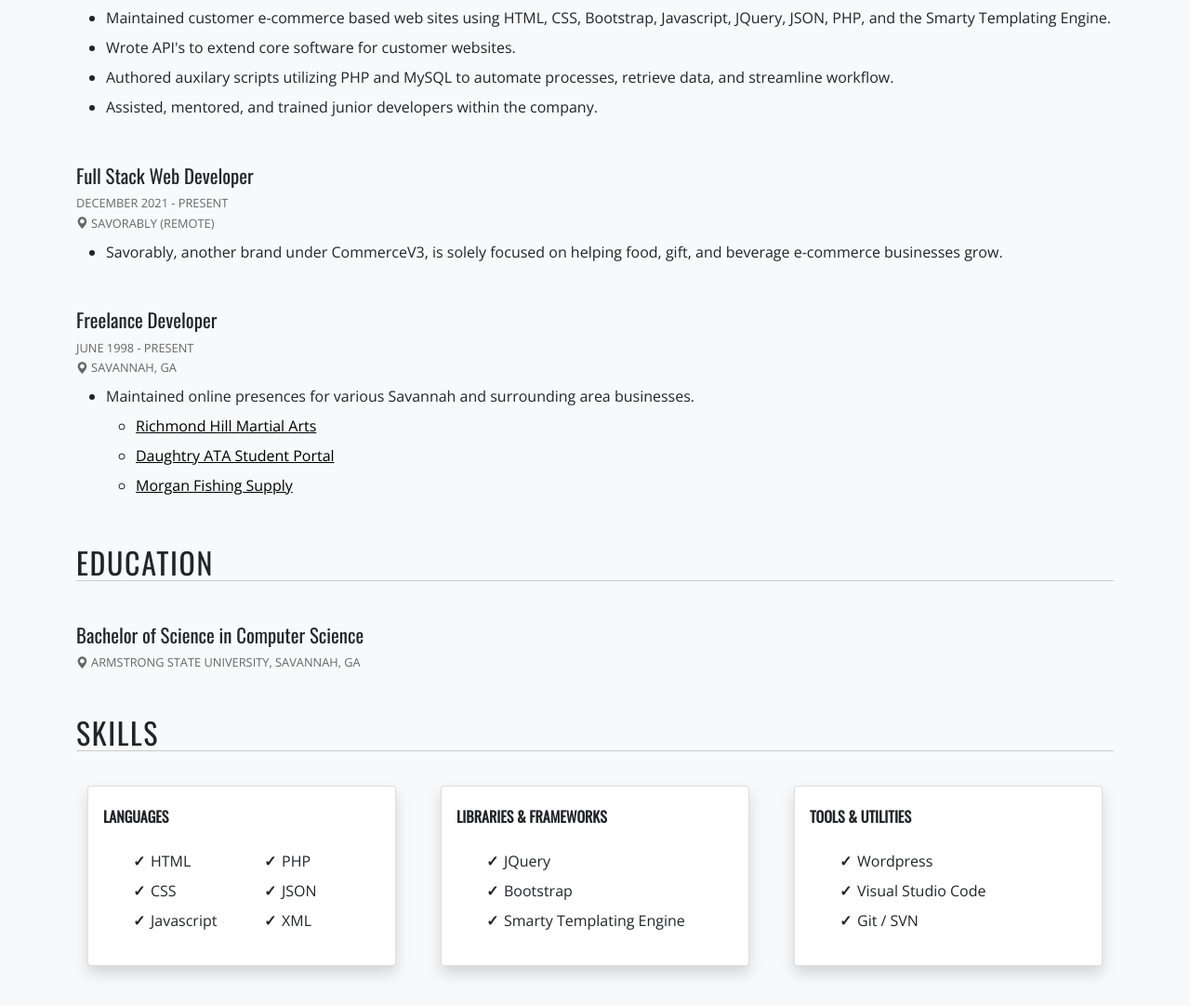
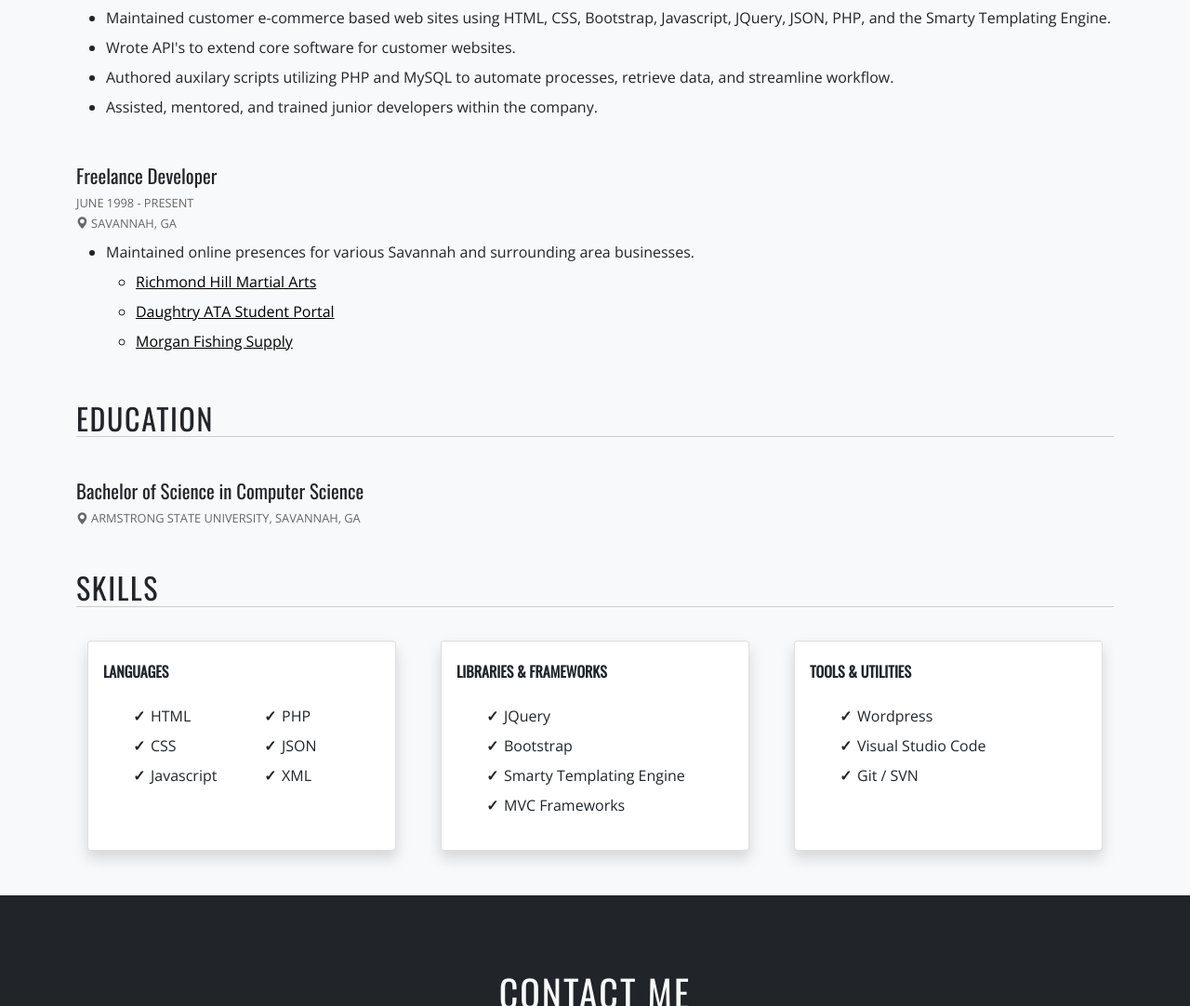
Before and after one commit to pmorgan987/site-patrick-morgan.com, a plain HTML site: page index.html in a window 1280 px wide. Shown: the part 3020-4102 px from the top of the page at 93% size. Drawn offline with nearby package versions, Linux system fonts and the light colour scheme; no server answers.

Commit message:
updating personal site

```diff
--- a/index.html
+++ b/index.html
@@ -234,7 +234,7 @@
           </div>
         </div>
 
-        <div class="job">
+        <!-- <div class="job">
           <div class="job__title">Full Stack Web Developer</div>
           <div class="job__timeframe">December 2021 - present</div>
           <div class="job__location"><i class="bi bi-geo-alt-fill"></i> Savorably (Remote)</div>
@@ -243,7 +243,7 @@
               <li>Savorably, another brand under CommerceV3, is solely focused on helping food, gift, and beverage e-commerce businesses grow.</li>
             </ul>
           </div>
-        </div>
+        </div> -->
 
         <div class="job">
           <div class="job__title">Freelance Developer</div>
@@ -295,6 +295,7 @@
                     <li>JQuery</li>
                     <li>Bootstrap</li>
                     <li>Smarty Templating Engine</li>
+                    <li>MVC Frameworks</li>
                   </ul>
                 </div>
               </div>
```
